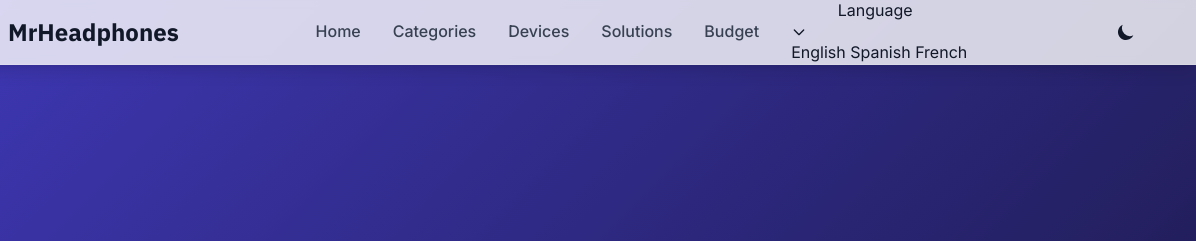
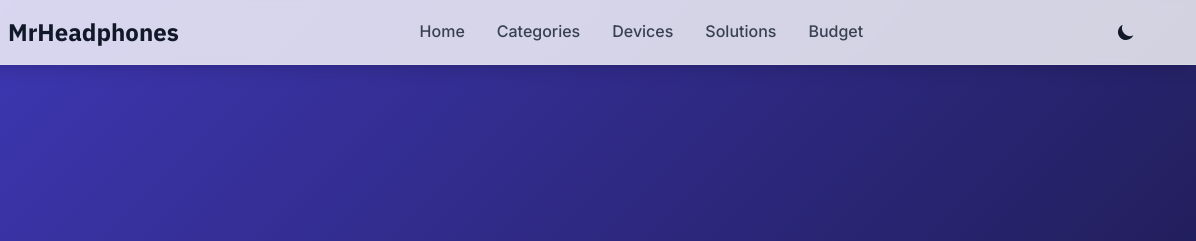
Before and after one commit to Satoshi-Team/mrheadphones, a website: page index.html in a window 1280 px wide. Shown: the top 241 px of the page, 84-1280 px from the left. Drawn offline with Linux system fonts and the light colour scheme.

Commit message:
fix: improve navigation layout - Remove language dropdown from desktop navigation - Group dark mode toggle and mobile menu button together - Fix mobile menu button closing tag - Position controls directly next to each other

```diff
--- a/index.html
+++ b/index.html
@@ -50,21 +50,10 @@
                     <a href="#devices" class="nav-link">Devices</a>
                     <a href="#solutions" class="nav-link">Solutions</a>
                     <a href="#budget" class="nav-link">Budget</a>
-                    <div class="language-dropdown">
-                        <button type="button" class="language-dropdown-button" aria-expanded="false" aria-haspopup="true">
-                            <span class="mr-2">Language</span>
-                            <svg class="w-4 h-4" fill="none" stroke="currentColor" viewBox="0 0 24 24">
-                                <path stroke-linecap="round" stroke-linejoin="round" stroke-width="2" d="M19 9l-7 7-7-7"/>
-                            </svg>
-                        </a>
-                        <div class="language-dropdown-menu" role="menu" aria-hidden="true">
-                            <a href="#" class="language-dropdown-option active">English</a>
-                            <a href="#" class="language-dropdown-option">Spanish</a>
-                            <a href="#" class="language-dropdown-option">French</a>
-                        </div>
-                    </div>
                 </div>
 
+                <!-- Right Side Controls -->
+                <div class="flex items-center space-x-2">
                     <!-- Dark Mode Toggle -->
                     <button id="darkModeToggle" aria-label="Toggle dark mode" data-translate-title="dark_mode_toggle" class="p-3 rounded-2xl hover:bg-gray-100/60 dark:hover:bg-gray-700/60 transition-all duration-300 hover:shadow-md focus:outline-none focus:ring-2 focus:ring-secondary/30">
                         <span class="dark:hidden">
@@ -84,7 +73,8 @@
                         <svg class="w-6 h-6" fill="currentColor" viewBox="0 0 20 20">
                             <path fill-rule="evenodd" d="M3 5a1 1 0 011-1h12a1 1 0 110 2H4a1 1 0 01-1-1zM3 10a1 1 0 011-1h12a1 1 0 110 2H4a1 1 0 01-1-1zM3 15a1 1 0 011-1h12a1 1 0 110 2H4a1 1 0 01-1-1z" clip-rule="evenodd"/>
                         </svg>
-                </a>
+                    </button>
+                </div>
             </div>
         </div>
 
```
Lines whose indentation alone changed are shown as unchanged.
